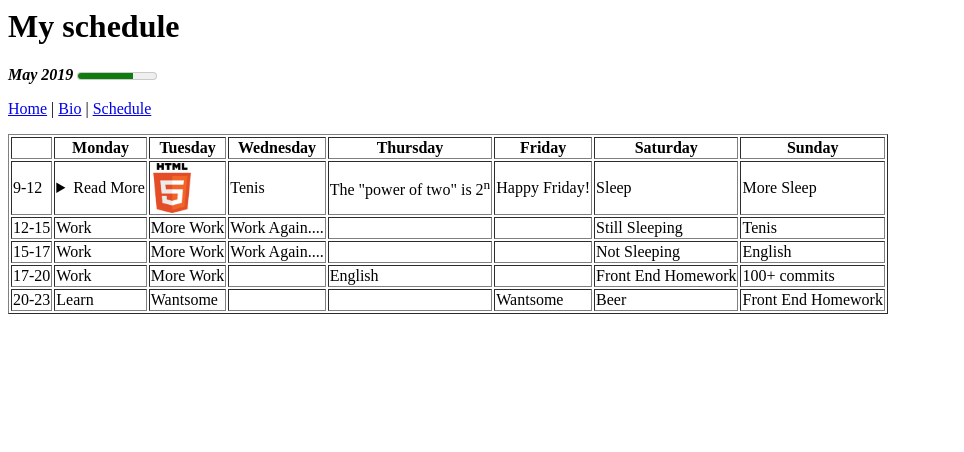
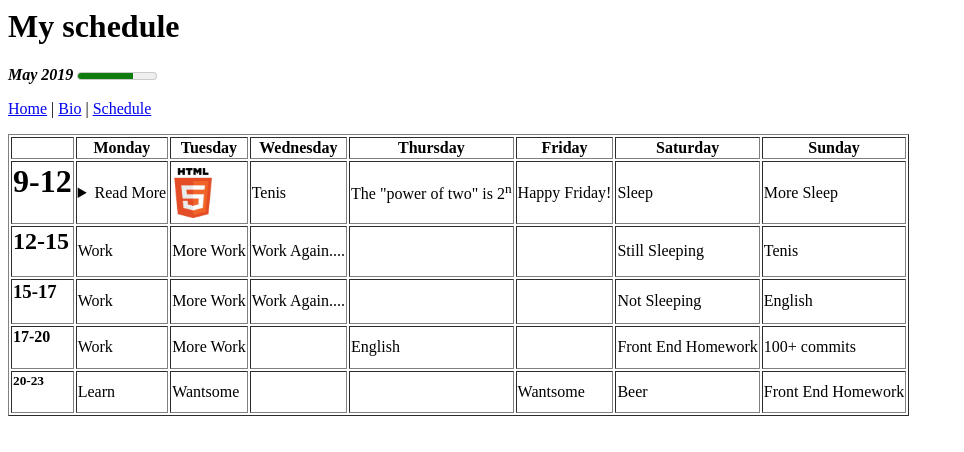
Before and after one commit to Diana-Perju/Practica-Front-End-Wantsome, a plain HTML site: page Schedule.html in a window 1280 px wide. Shown: the whole page, without its empty margins (0-964 px from the left). Drawn offline with Linux system fonts and the light colour scheme; files whose address does not match are found by name.

Commit message:
Schedule draft

```diff
--- a/Schedule.html
+++ b/Schedule.html
@@ -25,7 +25,7 @@
             <TBODY>
 
              <TR>
-               <TD>9-12</TD>
+               <TD><h1>9-12</h1></TD>
                <TD><b><details><summary></b>Read More</summary></details></TD>
                <TD>
                    <img
@@ -40,7 +40,7 @@
                <TD>More Sleep</TD>
              </TR>
              <TR>
-                 <TD>12-15</TD>
+                 <TD><h2>12-15</h2></TD>
                  <TD>Work</TD>
                  <TD>More Work</TD>
                  <TD>Work Again....</TD>
@@ -50,7 +50,7 @@
                  <TD>Tenis</TD>
              </TR>
              <TR>
-                 <TD>15-17</TD>
+                 <TD><h3>15-17</h3></TD>
                  <TD>Work</TD>
                  <TD>More Work</TD>
                  <TD>Work Again....</TD>
@@ -61,7 +61,7 @@
 
              </TR>
              <TR>
-                 <TD>17-20</TD>
+                 <TD><h4>17-20</h4></TD>
                  <TD>Work</TD>
                  <TD>More Work</TD>
                  <TD></TD>
@@ -71,7 +71,7 @@
                  <TD>100+ commits</TD>
              </TR>
              <TR>
-                    <TD>20-23</TD>
+                    <TD><h5>20-23</h5></TD>
                     <TD>Learn</TD>
                     <TD>Wantsome</TD>
                     <TD></TD>
```
